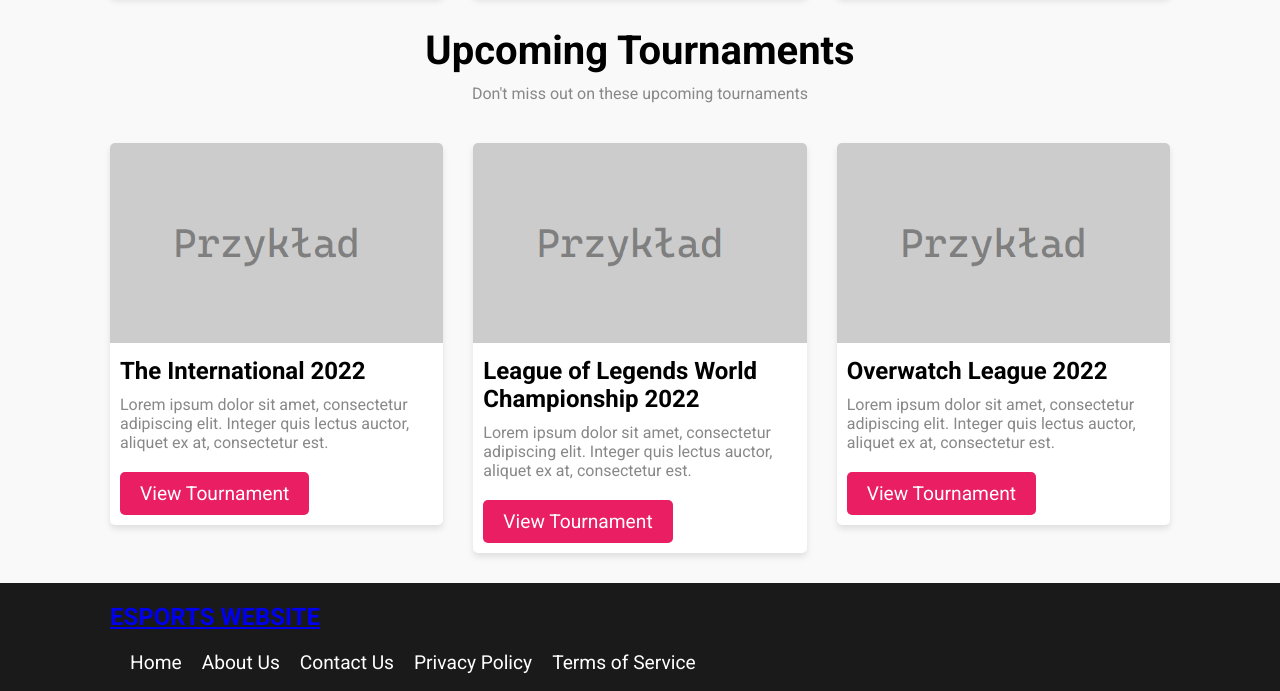
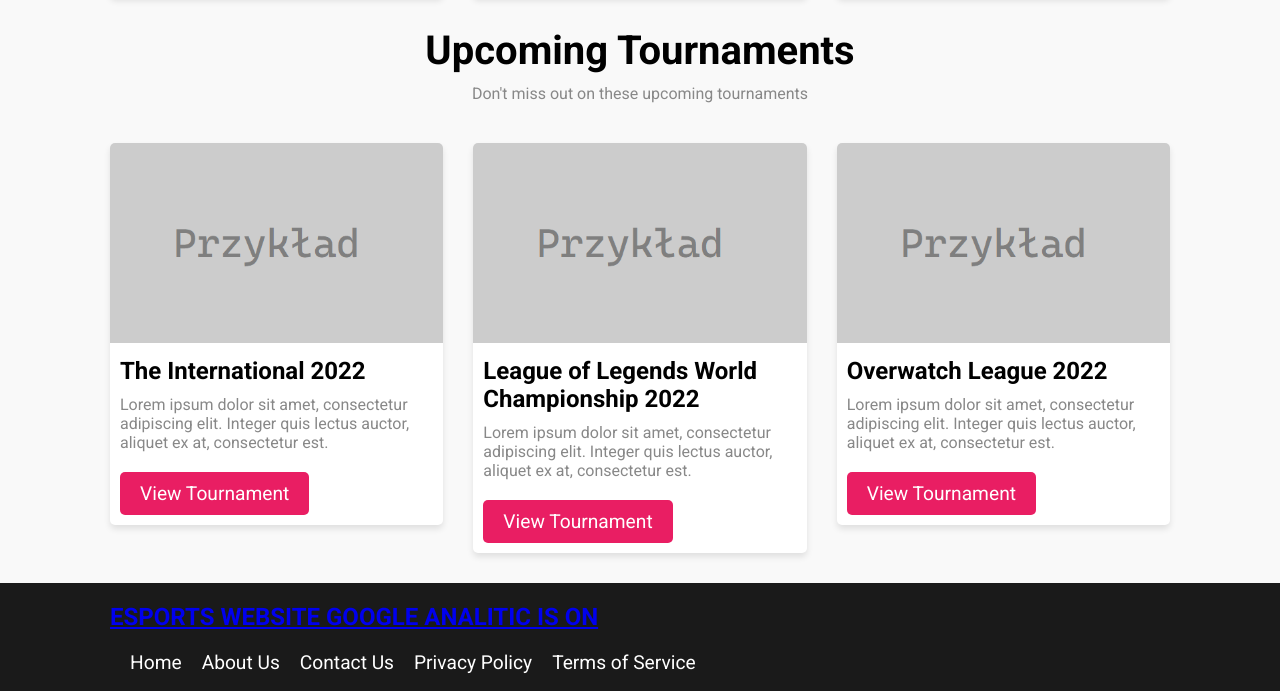
Before and after one commit to Greeduss/greeduss.github.io, a plain HTML site: page index.html in a window 1280 px wide. Shown: the part 1188-1879 px from the top of the page. Drawn offline with Linux system fonts and the light colour scheme.

```diff
--- a/index.html
+++ b/index.html
@@ -161,7 +161,7 @@
   <footer>
     <div class="container">
       <div class="footer-logo">
-        <a href="#">Esports Website</a>
+        <a href="#">Esports Website google analitic is on</a>
       </div>
       <ul class="footer-links">
         <li><a href="#"> Home</a></li>
```
